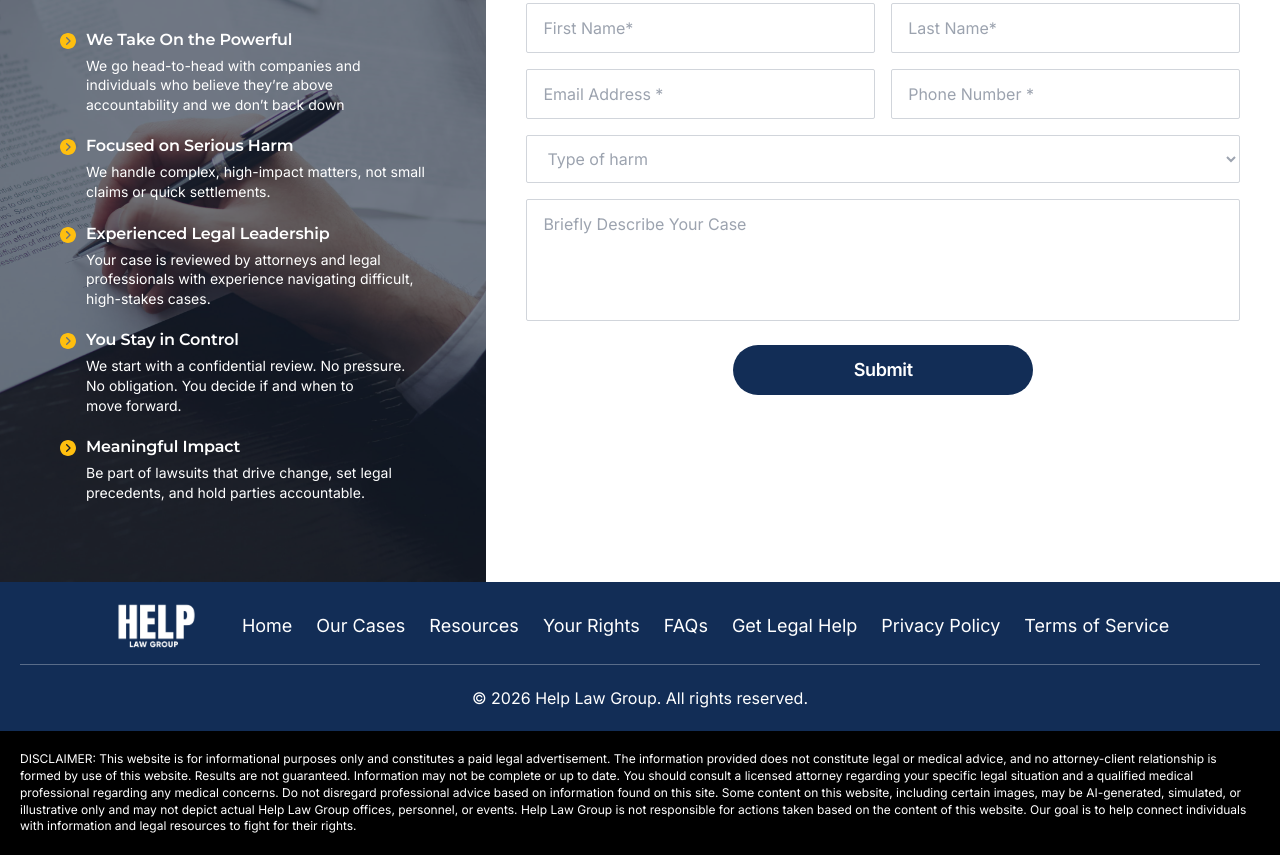
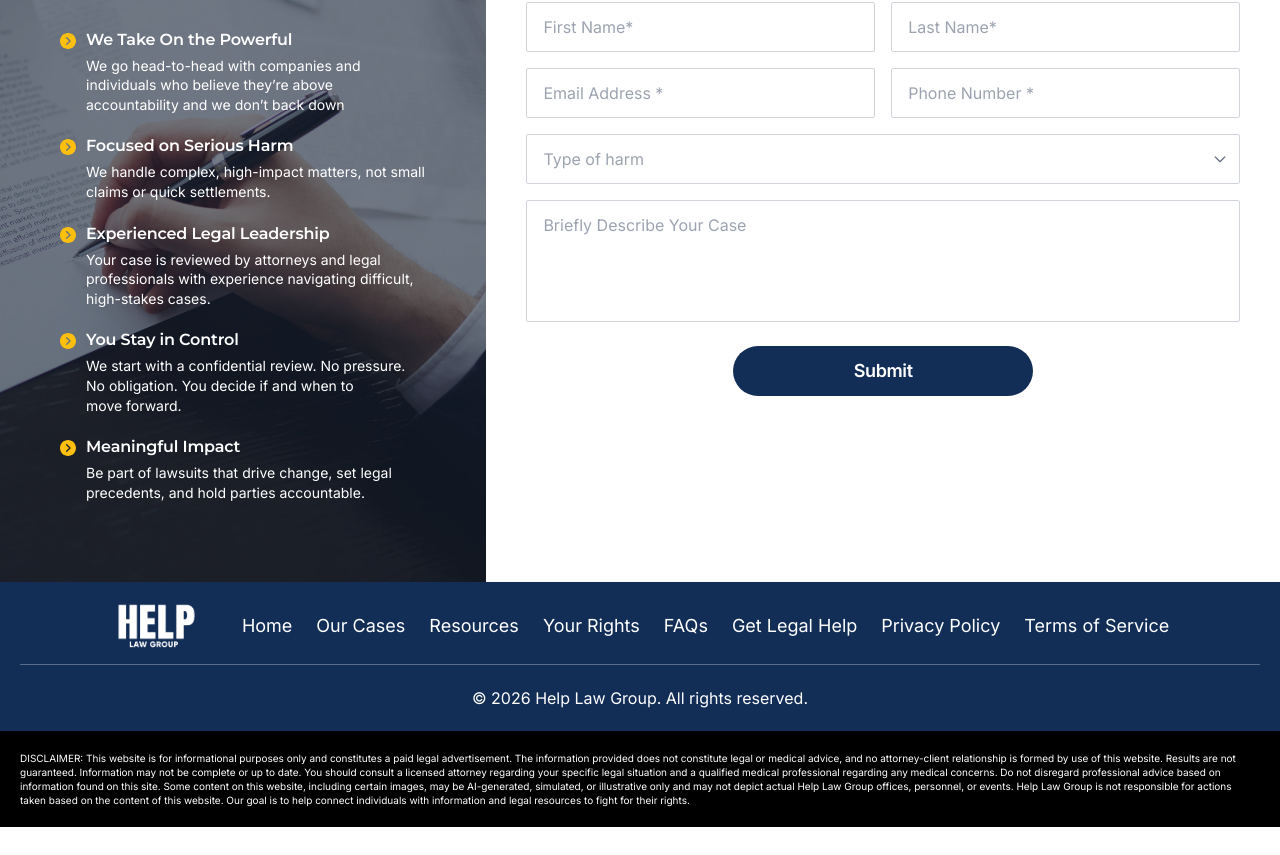
Before and after one commit to Ignition-Point/helplaw-nextjs, a Next.js app: page / in a window 1280 px wide. Shown: the part 4692-5547 px from the top of the page. After the commit the page ends 5519 px from the top, so only its background shows below. Built offline with nearby package versions, Linux system fonts and the light colour scheme.

Commit message:
feat: fix some space issue

```diff
--- a/src/app/cases/page.tsx
+++ b/src/app/cases/page.tsx
@@ -51,7 +51,7 @@ export default async function CasesPage() {
             <h1 className="heading text-[22px] md:text-[34px] lg:text-[42px] leading-[120%] leading-[120%] text-white tracking-tight">
               Our <span className="text-[#FFBF0F]">Cases</span>
             </h1>
-            <p className="max-w-[280px] md:max-w-[100%] mt-[14px] mx-auto md:mx-0 md:mt-4 text-[14px] md:text-base lg:text-lg text-white font-normal leading-[140%]">
+            <p className="max-w-[280px] md:max-w-[700px] mt-[14px] mx-auto md:mx-0 md:mt-4 text-[14px] md:text-base lg:text-lg text-white font-normal leading-[140%]">
 
               Attorneys in our network are actively reviewing cases in these
               areas. If you or someone you know experienced this kind of harm,
--- a/src/app/page.tsx
+++ b/src/app/page.tsx
@@ -530,7 +530,7 @@ export default async function HomePage() {
                 Law Group
               </h2>
 
-              <div className="mt-[14px] md:mt-6 lg:mt-10 space-y-[14px] md:space-y-6 w-full max-w-[430px]">
+              <div className="mt-[14px] md:mt-6 lg:mt-10 space-y-[14px] md:space-y-6 w-full max-w-[460px]">
                 {[
                   {
                     title: "We Take On the Powerful",
--- a/src/components/Footer.tsx
+++ b/src/components/Footer.tsx
@@ -99,7 +99,7 @@ export function Footer() {
       {/* Disclaimer bar */}
         <div className="bg-[#000000] py-[20px]">
           <div className="mx-auto max-w-7xl px-5">
-          <p className="text-center md:text-left font-normal text-[10px] md:text-[10px] lg:text-[12px] leading-[140%] tracking-[0%] text-white">
+          <p className="text-center md:text-left font-normal text-[10px] md:text-[10px] lg:text-[10px] leading-[140%] tracking-[0%] text-white">
             <strong className="font-medium">DISCLAIMER:</strong> This website is for informational purposes only and constitutes a paid legal advertisement. The information provided does not constitute legal or medical advice, and no attorney-client relationship is formed by use of this website. Results are not guaranteed. Information may not be complete or up to date. You should consult a licensed attorney regarding your specific legal situation and a qualified medical professional regarding any medical concerns. Do not disregard professional advice based on information found on this site. Some content on this website, including certain images, may be AI-generated, simulated, or illustrative only and may not depict actual Help Law Group offices, personnel, or events. Help Law Group is not responsible for actions taken based on the content of this website. Our goal is to help connect individuals with information and legal resources to fight for their rights.
           </p>
           </div>
--- a/src/components/GetLegalHelpForm.tsx
+++ b/src/components/GetLegalHelpForm.tsx
@@ -131,7 +131,7 @@ export function GetLegalHelpForm() {
         />
       </div>
 
-      <div>
+      <div className="relative">
         <label className="block text-sm font-medium text-[#122D56] mb-1.5">
           Type of harm
         </label>
@@ -140,7 +140,7 @@ export function GetLegalHelpForm() {
           onChange={(e) =>
             setValues((v) => ({ ...v, harm_type: e.target.value }))
           }
-          className={`${inputClass} ${
+          className={`${inputClass} appearance-none pr-[40px] ${
             !values.harm_type ? "text-slate-warm-400" : ""
           }`}
         >
@@ -151,6 +151,17 @@ export function GetLegalHelpForm() {
             </option>
           ))}
         </select>
+        <div className="pointer-events-none absolute top-[40px]  right-3 flex items-center">
+    <svg
+      className="w-4 h-4 text-gray-500"
+      fill="none"
+      stroke="currentColor"
+      stroke-width="2"
+      viewBox="0 0 24 24"
+    >
+      <path stroke-linecap="round" stroke-linejoin="round" d="M19 9l-7 7-7-7" />
+    </svg>
+  </div>
       </div>
 
       <div>
--- a/src/components/HomeLeadForm.tsx
+++ b/src/components/HomeLeadForm.tsx
@@ -61,7 +61,7 @@ export function HomeLeadForm() {
   }
 
     const inputClass =
-    "w-full rounded-[2px] border border-[#D1D5DB] px-4 py-3 text-base text-[#9ca3af] placeholder:text-[#9CA3AF] outline-none transition-colors";
+    "w-full appearance-none rounded-[2px] border border-[#D1D5DB] px-4 py-3 pr-[40px] text-base text-[#9ca3af] placeholder:text-[#9CA3AF] outline-none transition-colors";
 
   return (
     <form onSubmit={handleSubmit} className="space-y-4">
@@ -101,7 +101,7 @@ export function HomeLeadForm() {
         className="w-full rounded-[2px] border border-[#D1D5DB] px-4 py-3 text-base text-[#122D56] placeholder:text-[#9CA3AF] outline-none transition-colors"
       />
       </div>
-            <div>
+            <div className="relative w-full">
 
         <select
           value={values.harm_type}
@@ -112,15 +112,25 @@ export function HomeLeadForm() {
             !values.harm_type ? "text-[#9ca3af]" : ""
           }`}
         >
-        <option value="" disabled selected hidden>
-          Type of harm
-        </option>
+        <option value="" disabled selected hidden>Type of harm</option>
           {HARM_TYPES.map((type) => (
             <option key={type} value={type} style={{ color: "#122D56" }}>
               {type}
             </option>
           ))}
         </select>
+          {/* <!-- Custom Arrow --> */}
+  <div className="pointer-events-none absolute inset-y-0 right-3 flex items-center">
+    <svg
+      className="w-4 h-4 text-gray-500"
+      fill="none"
+      stroke="currentColor"
+      stroke-width="2"
+      viewBox="0 0 24 24"
+    >
+      <path stroke-linecap="round" stroke-linejoin="round" d="M19 9l-7 7-7-7" />
+    </svg>
+  </div>
       </div>
       <textarea
         placeholder="Briefly Describe Your Case"
```
